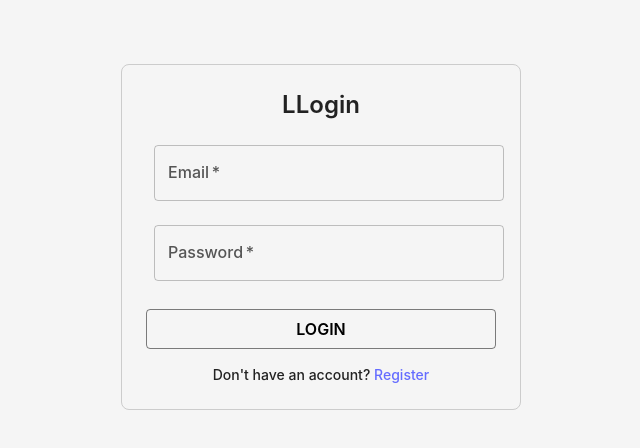
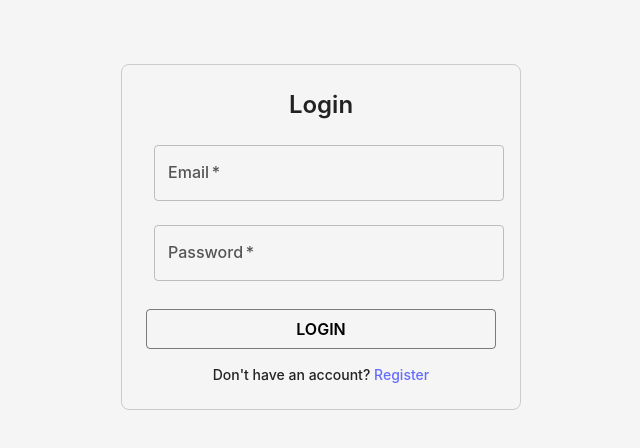
Before and after one commit to schwarzschlyle/scriptscape-client, a React (Vite) app: page /login in a window 1280 px wide. Shown: the top 448 px of the page, without its empty margins (319-959 px from the left). Built offline with nearby package versions, Linux system fonts and the light colour scheme; no server answers.

Commit message:
revert: demo change

```diff
--- a/src/pages/LoginPage/page.tsx
+++ b/src/pages/LoginPage/page.tsx
@@ -68,7 +68,7 @@ export default function LoginPage() {
     <div style={{ maxWidth: 400, margin: "2rem auto", padding: 24, border: "1px solid #ccc", borderRadius: 8 }}>
 
       <Typography variant="h5" component="h2" align="center" sx={{ mb: 2 }}>
-        LLogin
+        Login
       </Typography>
 
       <CustomForm onSubmit={handleSubmit}>
```
